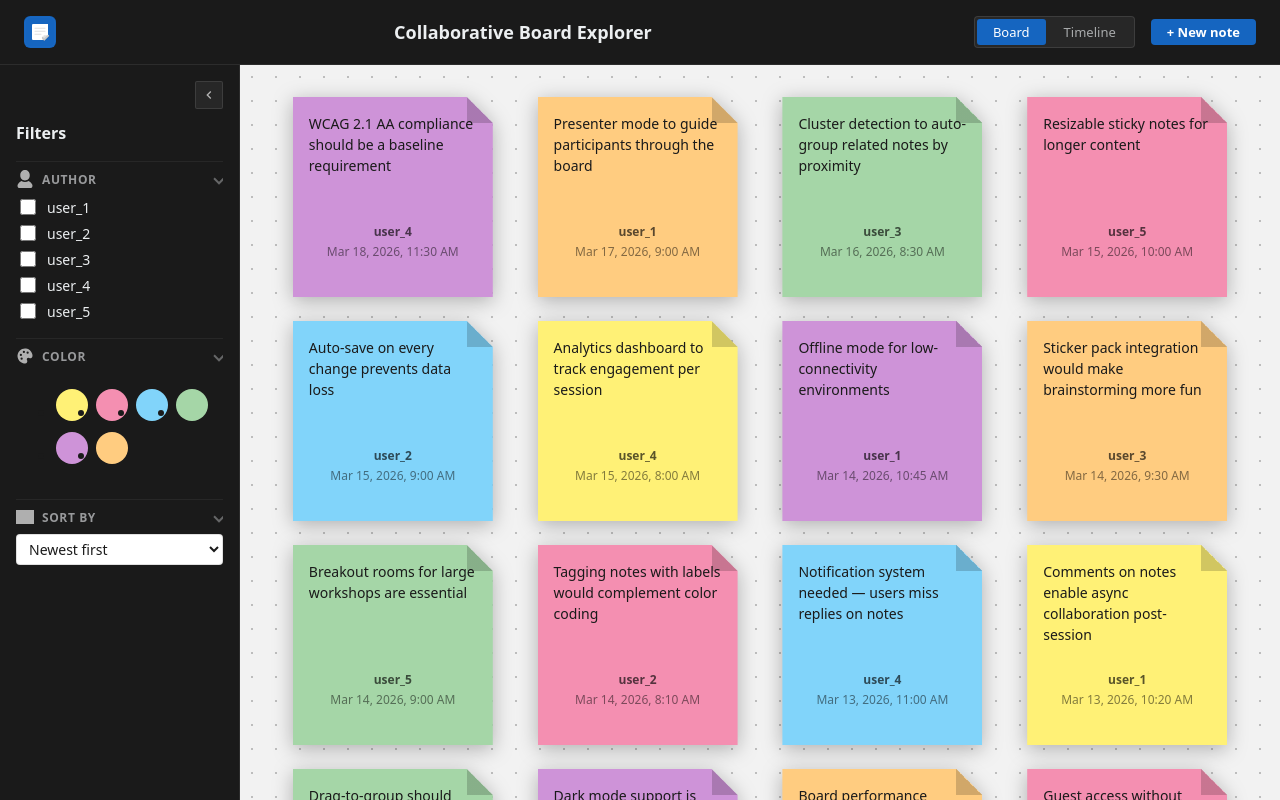
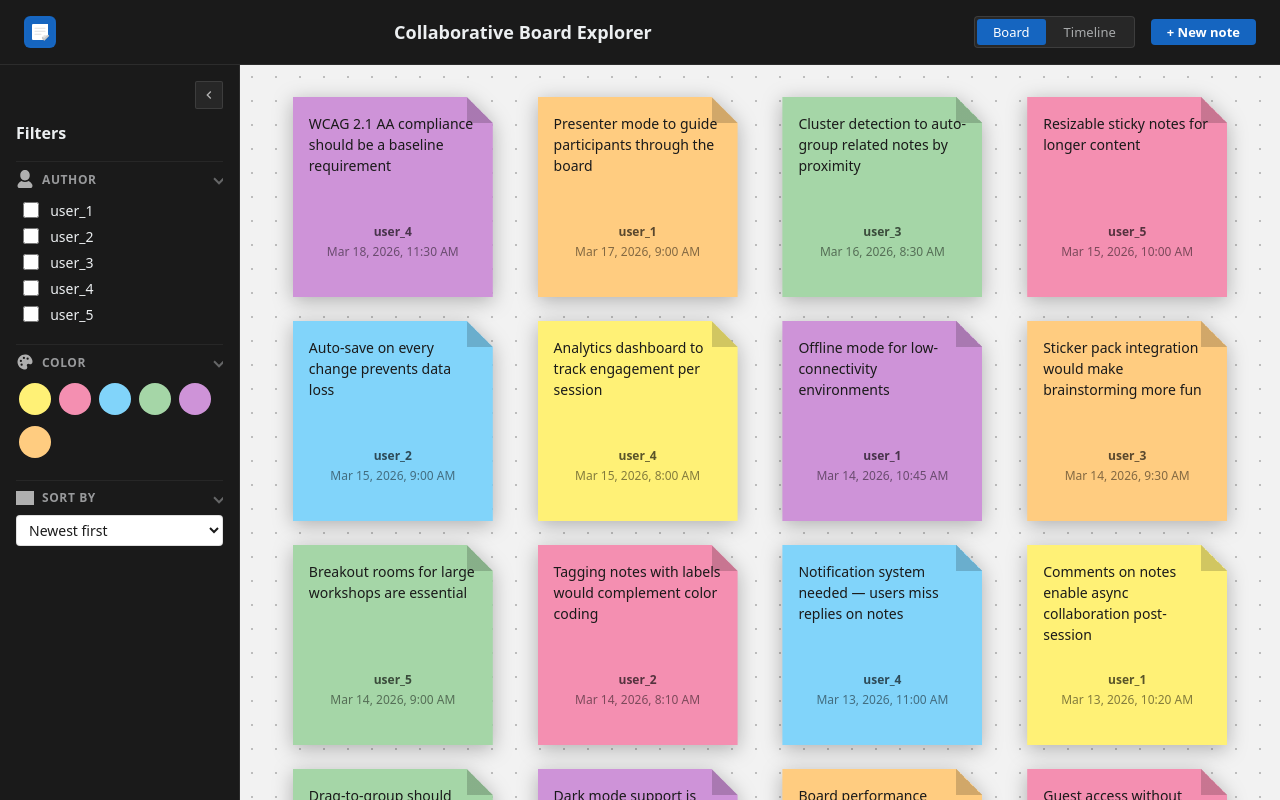
Before and after one commit to pmzulian/collaborative_board, a React (Vite) app: page / in a window 1280 px wide. Built offline with nearby package versions, Linux system fonts and the light colour scheme; data requests are answered from the project's data file; grey boxes are pictures that could not be loaded.

Commit message:
fix: Adjust Swatches list styling in FilterPanel

```diff
--- a/src/components/FilterPanel/FilterPanel.module.css
+++ b/src/components/FilterPanel/FilterPanel.module.css
@@ -233,7 +233,7 @@
 .group {
   border: none;
   margin: 0;
-  padding: 0;
+  padding: 0.2rem;
 }
 
 .groupLabel {
@@ -274,6 +274,9 @@
   display: flex;
   flex-wrap: wrap;
   gap: var(--space-sm);
+  list-style: none;
+  padding: 0;
+  margin: 0;
 }
 
 .swatch {
```
